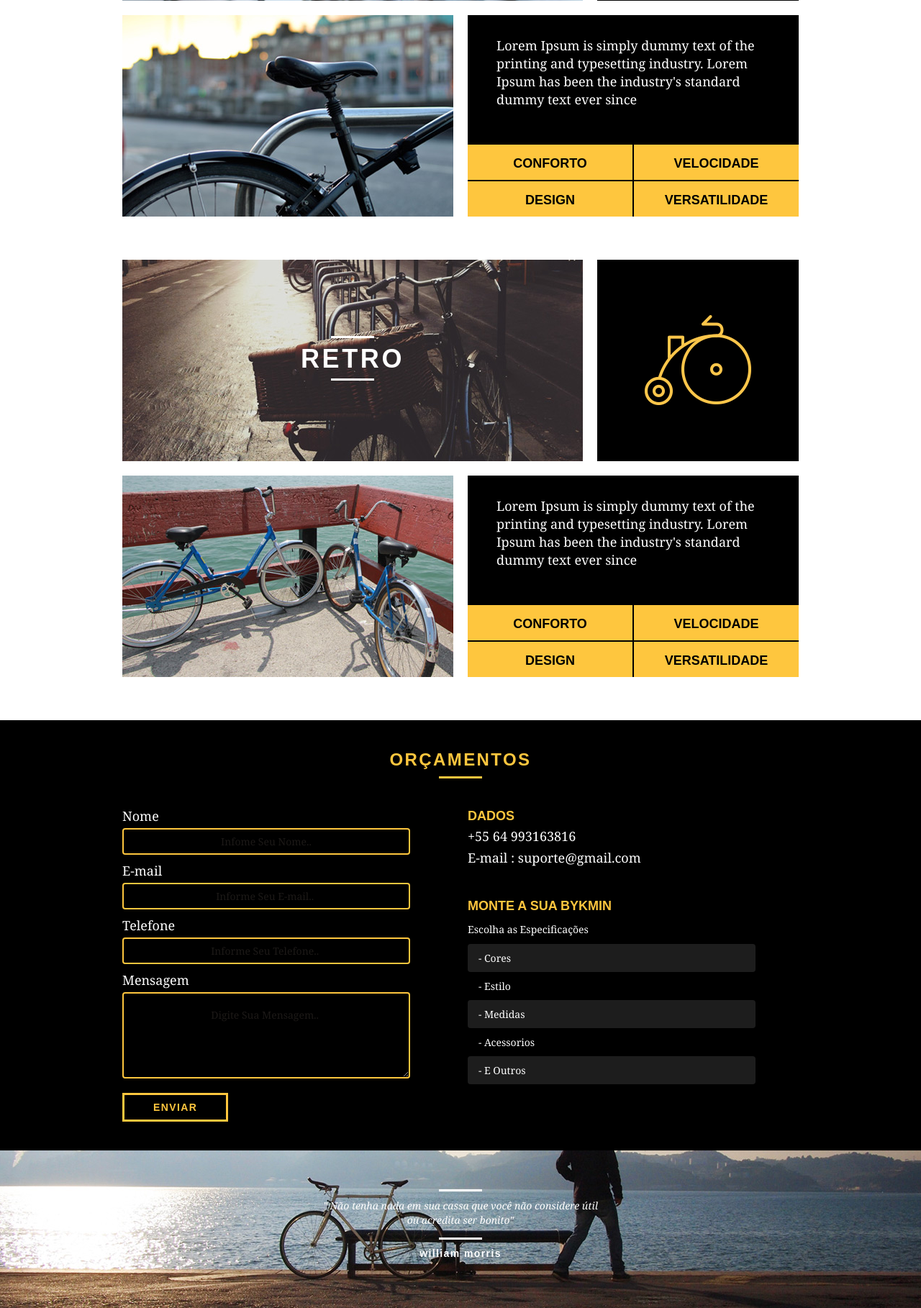
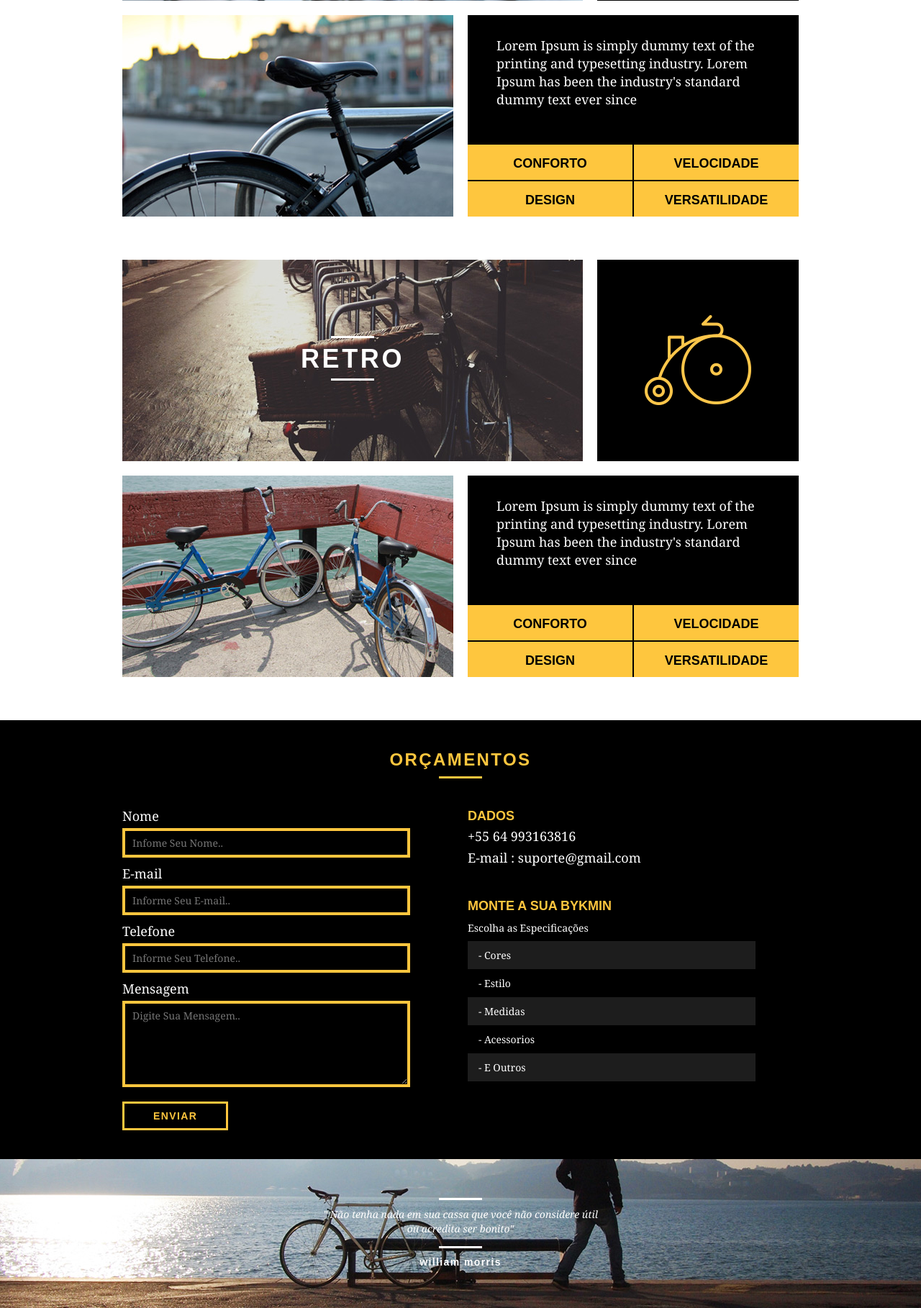
Before and after one commit to walquened/Front_End, a PHP site: page /produtos.php in a window 1280 px wide. Shown: the part 1231-3049 px from the top of the page at 72% size. Run offline with PHP 8.4, Linux system fonts and the light colour scheme; some libraries are stand-ins or nearby versions.

Commit message:
Front-End / Medias Queries Atualizada..

```diff
--- a/css/produtos.css
+++ b/css/produtos.css
@@ -1,54 +1,57 @@
-/* PRODUTOS */
-.interna_produtos{
-
-     background: url("../img/bg-sobre.jpg") no-repeat center;
+.interna_produtos {
+	background: url("../img/bg-produtos.jpg") no-repeat center;
 	background-size: cover;
 }
 
-.produto_item{
-     padding-top:60px;
+.produto_item {
+	padding-top: 60px;
 }
 
 .produto_item h2{
-     font-size:36px;
+	color: #fff;
+	font-size: 36px;
 	text-transform: uppercase;
 	letter-spacing: .1em;
 	font-weight: bold;
-     color: #FFF;
 	position: relative;
 	top: -180px;
 	text-align: center;
 	margin-bottom: -56px;
 }
+
 .produto_item h2:after, .produto_item h2:before{
 	content: "";
 	display: block;
 	width: 60px;
 	height: 3px;
-     background: #FFF;
+	background: #fff;
 	margin: 6px auto 8px auto;
 }
 
-.produto_icone{
+.produto_icone {
 	background: #000;
 	padding: 70px 0;
 }
+
 .produto_icone img{
 	margin: 0 auto;
 }
-.produto_info{
+
+.produto_info {
 	background: #000;
 }
+
 .produto_info p{
-     color: #FFF;
+	color: #fff;
 	font-size: 18px;
 	line-height: 25px;
 	height: 180px;
 	padding: 30px 40px;
+}
 
-}
-.produto_info ul li{
-     background: #Fec63E;
+
+.produto_info ul li {
+	background: #fec63e;
 	text-transform: uppercase;
 	font-size: 18px;
 	line-height: 20px;
@@ -58,109 +61,116 @@
 	height: 49px;
 	text-align: center;
 	padding-top: 16px;
+}
 
-}
-.produto_info ul li:nth-child(1), .produto_info ul li:nth-child(2){
+.produto_info ul li:nth-child(1), .produto_info ul li:nth-child(2) {
 	margin-bottom: 2px;
 }
-.produto_info ul li:nth-child(even){
+
+.produto_info ul li:nth-child(even) {
 	margin-left: 2px;
 }
 
-/* ORÇAMENTOS / FORMULARIO*/
-.orcamento{
+/*Orçamento*/
+
+.orcamento {
 	background: #000;
 	width: 100%;
 	margin-top: 60px;
-     padding:40px 0;
+	padding: 40px 0;
 }
-.orcamento h2{
-     color: #Fec63E;
+
+.orcamento h2 {
+	color: #fec63e;
 }
-.orcamento h2:after{
-     background: #Fec63E;
+
+.orcamento h2:after {
+	background: #fec63e;
 }
-.form{
+
+.form {
 	padding-right: 60px;
 }
+
 .form label{
 	display: block;
-     color: #FFF;
-     font-family: Georgia, "Times New Roman", sans-serif;
+	color: #fff;
+	font-family: Georgia, "Times New Roman", serif;
 	font-size: 18px;
 	line-height: 25px;
 	margin-bottom: 4px;
 }
-::placeholder{
-     color: #1c1917;
-     text-align: center;
-}
-.form input{
+
+.form input {
 	display: block;
 	width: 100%;
-     border: 2px solid #Fec63E;
+	border: 4px solid #fec63e;
 	background: none;
-     color: #FFF;
+	color: #fff;
 	padding: 7px 10px;
-     margin-bottom:10px;
+	margin-bottom: 10px;
 	outline: none;
 	font-size: 14px;
-     font-family: Georgia, "Times New Roman", sans-serif;
-     border-radius: 4px;
+	font-family: Georgia, "Times New Roman", serif;
 }
-.form textarea{
+
+.form textarea {
 	display: block;
 	width: 100%;
 	height: 120px;
-     border: 2px solid #Fec63E;
+	border: 4px solid #fec63e;
 	background: none;
-     color: #FFF;
-     padding: 20px 10px;
-     margin-bottom:20px;
+	color: #fff;
+	padding: 7px 10px;
+	margin-bottom: 20px;
 	outline: none;
 	font-size: 14px;
-     font-family: Georgia, "Times New Roman", sans-serif;
-     border-radius: 4px;
+	font-family: Georgia, "Times New Roman", serif;
 }
+
 .form button {
 	padding: 7px 40px;
 	background: none;
 }
-.orcamento_dados{
-     color: #FFF;
+
+.orcamento_dados {
+	color: #fff;
 }
+
 .orcamento_dados h3{
 	font-size: 18px;
 	line-height: 25px;
 	text-transform: uppercase;
-     color: #Fec63E;
+	color: #fec63e;
 	font-weight: bold;
+}
 
-
-}
-.orcamento_dados span{
+.orcamento_dados span {
 	display: block;
 	font-size: 18px;
 	line-height: 30px;
-     font-family: Georgia, "Times New Roman", sans-serif;
+	font-family: Georgia, "Times New Roman", serif;
 }
-.orcamento_dados span:nth-of-type(2){
+
+.orcamento_dados span:nth-of-type(2) {
 	margin-bottom: 40px;
 }
-.orcamento_dados ul{
+
+.orcamento_dados ul {
 	padding-right: 60px;
+}
+
+.orcamento_dados ul li {
+	font-family: Georgia, "Times New Roman", serif;
+	font-size: 14px;
+	padding: 10px 15px;
+}
+
+.orcamento_dados ul li:nth-child(odd) {
+	background: #1d1d1d;
 
 }
-.orcamento_dados ul li{
-     font-family: Georgia, "Times New Roman", sans-serif;
-     font-size: 14px;
-     border-radius: 4px;
-     padding: 10px 15px;
+
+.orcamento_dados p {
+	margin: 8px 0;
 }
-.orcamento_dados ul li:nth-child(odd){
-     background: #1D1D1D;
-
-}
-.orcamento_dados p{
-     margin: 10px 0;
-}
--- a/css/responsivo.css
+++ b/css/responsivo.css
@@ -23,26 +23,31 @@
 	width: 26px;
 	height: 26px;
 }
-    /* Produtos */
+
+/*Produtos*/
+
 .produto_item h2{
 	top: -150px;
 	margin-bottom: -56px;
 }
-    .produto_icone{
+
+.produto_icone {
 	padding: 41px 0;
 }
+
 .produto_info p{
 	font-size: 14px;
 	line-height: 20px;
 	height: 122px;
 	padding: 20px 30px;
 }
-    .produto_info ul li{
+
+.produto_info ul li {
 	width: 181px;
 	height: 49px;
 }
-}
-/* Final do estilo Tablets */
+
+} /* Final do estilo para tablets */
 
 /*Estilo para smartphone*/
 @media only screen and (max-width: 767px) {
@@ -76,6 +81,10 @@
 	border-color: #fff;
 }
 
+.header_menu ul li a.menu_ativo {
+	border-color: #fff;
+}
+
 /*Introducao*/
 
 .introducao h1 {
@@ -90,9 +99,9 @@
 }
 
 /*Introdução Interna*/
+
 .introducao-interna {
 	margin-top: 0px;
-
 }
 
 /*Call*/
@@ -104,48 +113,59 @@
 .qualidade:after {
 	display: none;
 }
+
 /*Sobre*/
-    .missao_sobre p{
+
+.missao_sobre p {
 	font-size: 14px;
 	line-height: 20px;
 	padding-right: 0px;
 }
-    .missao_sobre ul li{
+
+.missao_sobre ul li {
 	font-size: 14px;
 	line-height: 25px;
 }
 
-    /* Produtos */
+/*Produtos*/
+
 .produto_item h2{
 	top: -100px;
 	margin-bottom: -68px;
 }
-    .produto_icone{
+
+.produto_icone {
 	padding: 41px 0;
 }
+
 .produto_info p{
 	font-size: 14px;
 	line-height: 20px;
 	height: auto;
 	padding: 20px 30px;
 }
-    .produto_info ul li{
+
+.produto_info ul li {
 	width: 149px;
 	height: 49px;
 	font-size: 14px;
 	line-height: 20px;
 	padding-top: 14px;
 }
-    .form{
+
+.form {
 	padding-right: 0px;
 }
-    .orcamento_dados ul{
+
+.orcamento_dados ul {
 	padding-right: 0px;
 }
-    /*Contato */
-    .contato-form{
+
+/*Contato*/
+
+.contato_form {
 	padding-right: 0px;
-        padding-bottom: 40px;
+	margin-bottom: 40px;
 }
-}
-/*FINAL DO ESILO PARA SMARTPHONE*/
+
+} /* Final do estilo para smartphone
--- a/css/style.css
+++ b/css/style.css
@@ -3,13 +3,12 @@
 body {
 	font-family: Arial, Helvetica, sans-serif;
 }
-
+.fontzero{font-size: 0px;}
 p {
 	font-family: Georgia, "Times New Roman", serif;
 	font-size: 14px;
 	line-height: 20px;
 }
-.fontzero{font-size: 0;}
 
 img {
 	display: block;
@@ -86,7 +85,6 @@ img {
 	background: #fec63e; /* Amarelo */
 	padding: 15px 0;
 	z-index: 10;
-
 }
 
 .header_menu {
@@ -259,7 +257,7 @@ img {
 	background: #fec63e;
 }
 
-.portfolio_lista div:last-of-type{
+.portfolio_lista div:last-of-type {
 	margin-top: 20px;
 }
 
@@ -391,48 +389,48 @@ img {
 	padding: 20px 0;
 }
 
-/*Animaçoes */
+/*Animações*/
+
 .js .introducao h1, .js .introducao blockquote, .js .introducao .btn, .js .animar, .js .animar-interno, .js .introducao-interna h1, .js .introducao-interna p {
 	opacity: 0;
 }
 
 .animated {
   -webkit-animation-duration: 1s;
-  animation-duration: 1s;
+          animation-duration: 1s;
   -webkit-animation-fill-mode: both;
-  animation-fill-mode: both;
+          animation-fill-mode: both;
 }
 
-
 @-webkit-keyframes fadeInDown {
-  from {
+  0% {
     opacity: 0;
     -webkit-transform: translate3d(0, -20px, 0);
-    transform: translate3d(0, -20px, 0);
+            transform: translate3d(0, -20px, 0);
   }
 
-  to {
+  100% {
     opacity: 1;
-    -webkit-transform: translate3d(0, 0, 0);
-    transform: translate3d(0, 0, 0);
+    -webkit-transform: none;
+            transform: none;
   }
 }
 
 @keyframes fadeInDown {
-  from {
+  0% {
     opacity: 0;
     -webkit-transform: translate3d(0, -20px, 0);
-    transform: translate3d(0, -20px, 0);
+            transform: translate3d(0, -20px, 0);
   }
 
-  to {
+  100% {
     opacity: 1;
-    -webkit-transform: translate3d(0, 0, 0);
-    transform: translate3d(0, 0, 0);
+    -webkit-transform: none;
+            transform: none;
   }
 }
 
 .fadeInDown {
   -webkit-animation-name: fadeInDown;
-  animation-name: fadeInDown;
+          animation-name: fadeInDown;
 }
```
Also changed, not shown: css/contato.css (+37 -40 lines), css/grid.css (+25 -22 lines), css/portfolio.css (+26 -22 lines), css/sobre.css (+10 -9 lines). Lines whose indentation alone changed are shown as unchanged.
